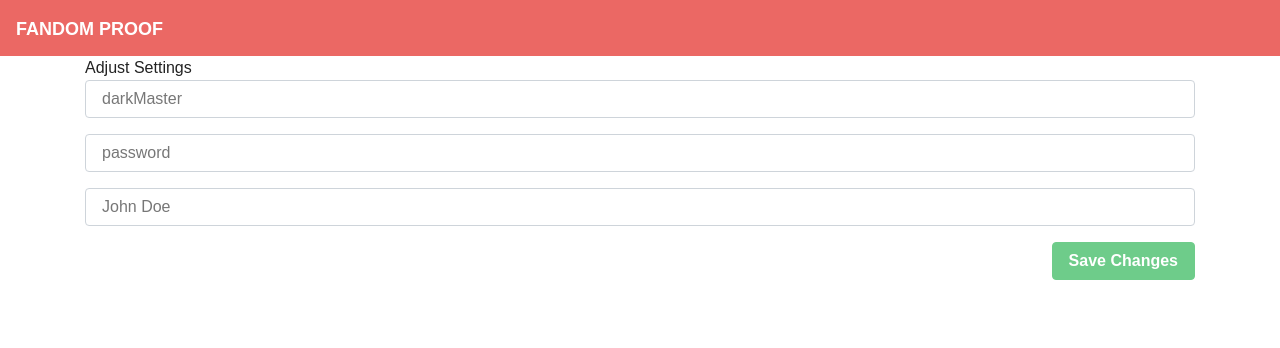
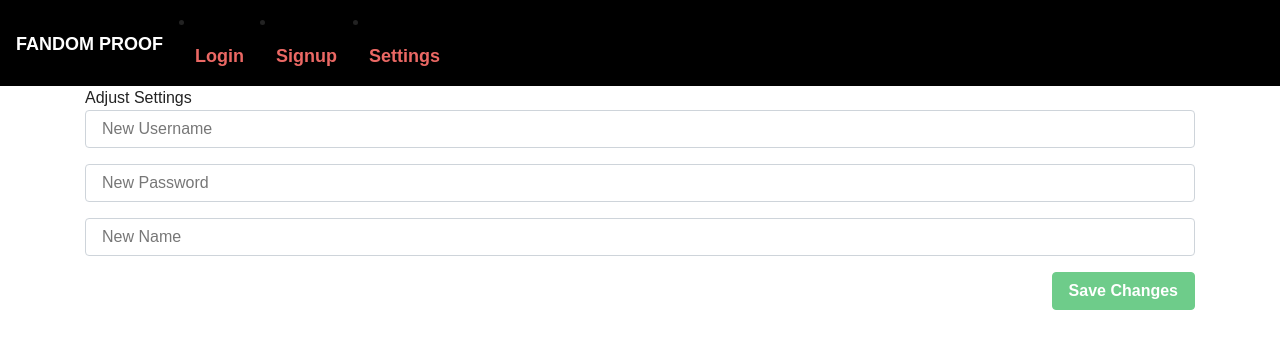
Before and after one commit to jjmonte20/fandomProof, a React (Create React App) app in the folder client/: page /settings in a window 1280 px wide. Shown: the top 348 px of the page. Built offline with nearby package versions, Linux system fonts and the light colour scheme; no server answers; a web font is replaced by a local one.

Commit message:
can send from fanA to fanB on the client side

```diff
--- a/client/src/Components/Jumbotron/index.js
+++ b/client/src/Components/Jumbotron/index.js
@@ -3,7 +3,7 @@ import React from "react";
 function Jumbotron({ children }) {
   return (
     <div
-      style={{ height: 300, clear: "both", paddingTop: 120, textAlign: "center" }}
+      style={{ height: 600, clear: "both", paddingTop: 120, textAlign: "center" }}
       className="jumbotron"
     >
       {children}
--- a/client/src/Components/Nav/index.js
+++ b/client/src/Components/Nav/index.js
@@ -2,10 +2,25 @@ import React from "react";
 
 function Nav() {
   return (
-    <nav className="navbar navbar-expand-lg navbar-dark bg-primary">
+    <nav className="navbar navbar-expand-lg navbar-dark bg-dark">
       <a className="navbar-brand" href="/">
         Fandom Proof
       </a>
+      <li className="nav-item">
+        <a className="nav-link" href="/login">
+          Login
+        </a>
+      </li>
+      <li className="nav-item">
+        <a className="nav-link" href="/signup">
+          Signup
+        </a>
+      </li>
+      <li className="nav-item">
+        <a className="nav-link" href="/settings">
+          Settings
+        </a>
+      </li>
     </nav>
   );
 }
--- a/client/src/Pages/Home.js
+++ b/client/src/Pages/Home.js
@@ -10,7 +10,7 @@ class Home extends Component {
         name: "",
         password: "",
         tracks,
-        fandom: ""
+        fandom: []
     }
 
     componentDidMount() {
@@ -34,7 +34,10 @@ class Home extends Component {
     }
 
     loadTokens = () => {
-        API.loadTokens().then(res => console.log(res));
+        API.loadTokens().then(res => {
+            this.setState({ fandom: res.data });
+            this.loadFandom();
+        });
     }
 
     addToken = body => {
@@ -45,19 +48,44 @@ class Home extends Component {
     }
 
     loadFandom = () => {
+        console.log(this.state.fandom);
+    }
 
+    giftToFriend = (thing) => {
+        API.transferToken({
+            id: thing,
+            newOwner: "FanB"
+        }).then(res => console.log(res));
     }
 
     render() {
+        let filteredTokens = this.state.fandom.filter(
+            (token) => {
+                return token.owner.indexOf("FanB");
+            }
+        );
         return (
             <div className="container">
                 <Jumbotron>
                     <h1>Welcome to FanProof</h1>
-                    <FormBtn
-                        onClick={this.addToken}
-                    >
-                        Log tracks
-                    </FormBtn>
+                    <div>
+                        {filteredTokens.length ? (
+                            <List>
+                                {filteredTokens.map(item => (
+                                    <ListItem>
+                                        <strong>
+                                            {item.description} from {item.creator}
+                                        </strong>
+                                        <button type="button" className="btnKeyGift btn btn-success" onClick={() => this.giftToFriend(item.id)}>
+                                            Gift to friend
+                                        </button>
+                                    </ListItem>
+                                ))}
+                            </List>
+                        ) : (
+                            <h3>No results to display</h3>
+                        )}
+                    </div>
                 </Jumbotron>
                     <div>
                         {this.state.tracks.length ? (
@@ -67,7 +95,7 @@ class Home extends Component {
                                         <strong>
                                             {song.track.name} by {song.track.artists[0].name}
                                         </strong>
-                                        <button type="button" classname="btnKeyAdd btn btn-success" onClick={() => this.addToken(song.track.artists[0].name)}>Purchase</button>
+                                        <button type="button" className="btnKeyAdd btn btn-success" onClick={() => this.addToken(song.track.artists[0].name)}>Purchase</button>
                                     </ListItem>
                                 ))}
                             </List>
--- a/client/src/Pages/Settings.js
+++ b/client/src/Pages/Settings.js
@@ -33,19 +33,19 @@ class Settings extends Component {
                         value={this.state.name}
                         onChange={this.handleInputChange}
                         name="name"
-                        placeholder="darkMaster"
+                        placeholder="New Username"
                     />
                     <Input
                         value={this.state.password}
                         onChange={this.handleInputChange}
                         name="password"
-                        placeholder="password"
+                        placeholder="New Password"
                     />
                     <Input
                         value={this.state.fullname}
                         onChange={this.handleInputChange}
                         name="fullname"
-                        placeholder="John Doe"
+                        placeholder="New Name"
                     />
                     <FormBtn
                         disabled={!(this.state.name && this.state.password)}
```
